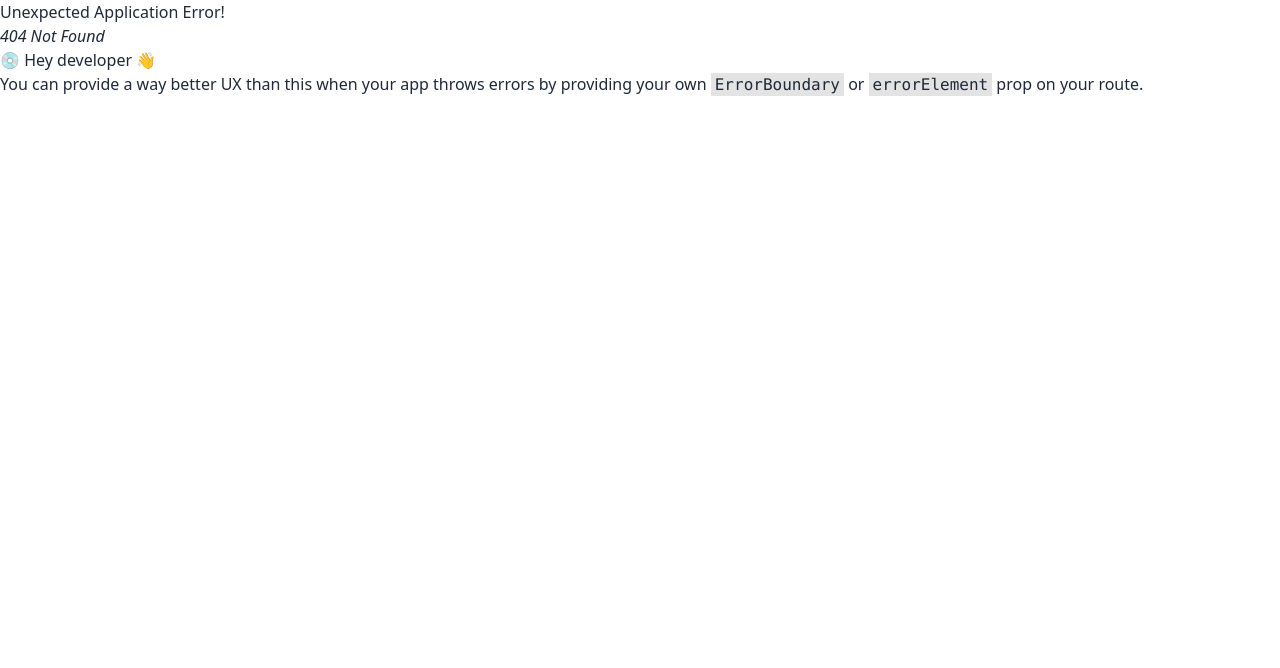
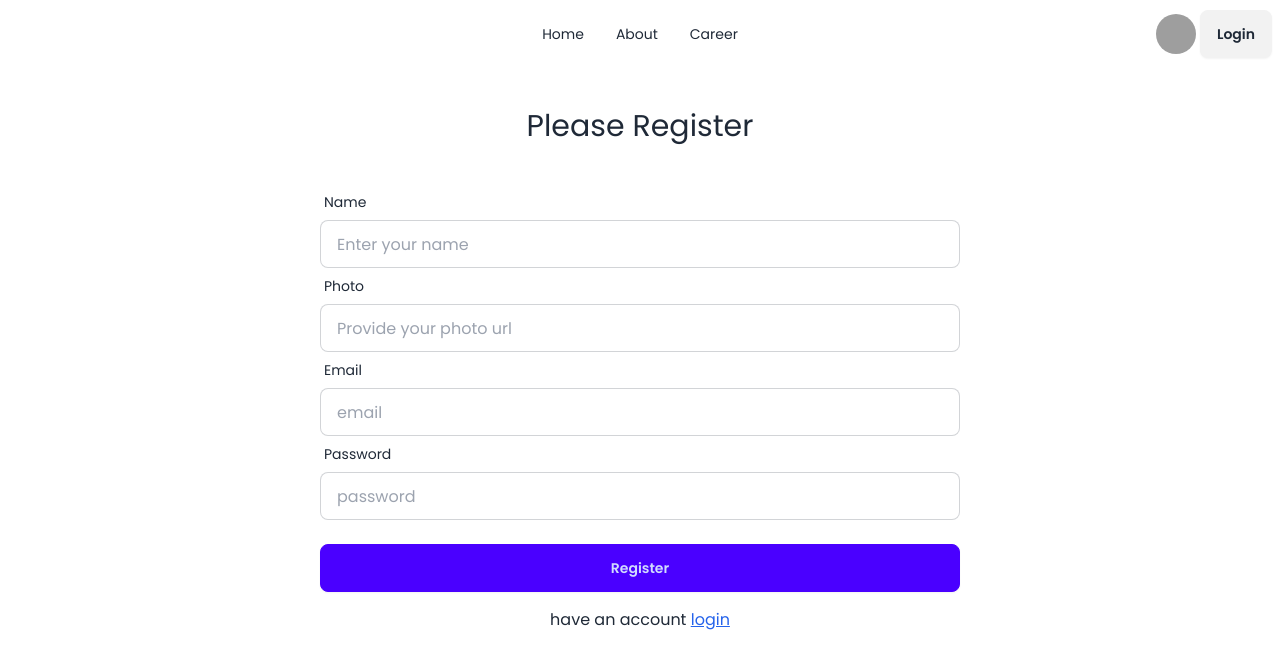
Before and after one commit to MdAlAmin212104/news-letter, a React (Vite) app: page /register in a window 1280 px wide. Before the commit this address had no page. Shown: the top 668 px of the page. Built offline with nearby package versions, Linux system fonts and the light colour scheme; grey boxes are pictures that could not be loaded.

Commit message:
login and register page added

```diff
--- /dev/null
+++ b/src/Pages/Login/Login.jsx
@@ -0,0 +1,47 @@
+import React from 'react';
+import Navbar from '../Shared/Navbar/Navbar';
+import { Link } from 'react-router-dom';
+
+const Login = () => {
+
+      const handleLogin = (e) => {
+            e.preventDefault();
+            const email = e.target.email.value;
+            const password = e.target.password.value;
+            console.log(email, password);
+      }
+
+
+
+      return (
+            <div>
+                  <Navbar/>
+                  <h3 className="text-3xl my-10 text-center">Please Login</h3>
+                  <form onSubmit={handleLogin} className="md: w-3/4 lg:w-1/2 mx-auto">
+                  <div className="form-control">
+                  <label className="label">
+                        <span className="label-text">Email</span>
+                  </label>
+                  <input type="email" name='email' placeholder="email" className="input input-bordered" required />
+                  </div>
+                  <div className="form-control">
+                  <label className="label">
+                        <span className="label-text">Password</span>
+                  </label>
+                  <input type="password" name='password' placeholder="password" className="input input-bordered" required />
+                  <label className="label">
+                        <a href="#" className="label-text-alt link link-hover">Forgot password?</a>
+                  </label>
+                  </div>
+                  <div className="form-control mt-6">
+                        <button className="btn btn-primary">Login</button>
+                        </div>
+                        <p className='text-center my-4'>Don't have an account <Link className='text-blue-600 underline' to='/register'> Register</Link></p>
+
+                  </form>
+
+            </div>
+      );
+};
+
+export default Login;
--- /dev/null
+++ b/src/Pages/Register/Register.jsx
@@ -0,0 +1,59 @@
+import React from 'react';
+import Navbar from '../Shared/Navbar/Navbar';
+import { Link } from 'react-router-dom';
+
+const Register = () => {
+
+
+      const handleRegister = (e) => {
+            e.preventDefault();
+            const email = e.target.email.value;
+            const password = e.target.password.value;
+            const name = e.target.name.value;
+            const photo = e.target.photo.value;
+            console.log(email, password);
+      }
+
+
+
+      return (
+            <div>
+                  <Navbar/>
+                  <h3 className="text-3xl my-10 text-center">Please Register</h3>
+                  <form onSubmit={handleRegister} className="md: w-3/4 lg:w-1/2 mx-auto">
+                  <div className="form-control">
+                  <label className="label">
+                        <span className="label-text">Name</span>
+                  </label>
+                  <input type="text" name='name' placeholder="Enter your name" className="input input-bordered" required />
+                  </div>
+                  <div className="form-control">
+                  <label className="label">
+                        <span className="label-text">Photo</span>
+                  </label>
+                  <input type="photo" name='photo' placeholder="Provide your photo url" className="input input-bordered" required />
+                  </div>
+                  <div className="form-control">
+                  <label className="label">
+                        <span className="label-text">Email</span>
+                  </label>
+                  <input type="email" name='email' placeholder="email" className="input input-bordered" required />
+                  </div>
+                  <div className="form-control">
+                  <label className="label">
+                        <span className="label-text">Password</span>
+                  </label>
+                  <input type="password" name='password' placeholder="password" className="input input-bordered" required />
+
+                  </div>
+                  <div className="form-control mt-6">
+                        <button className="btn btn-primary">Register</button>
+                        </div>
+                        <p className='text-center my-4'>have an account <Link className='text-blue-600 underline' to='/login'> login</Link></p>
+
+                  </form>
+            </div>
+      );
+};
+
+export default Register;
```
Also changed, not shown: src/routes/Routes.jsx (+9 -1 lines).
